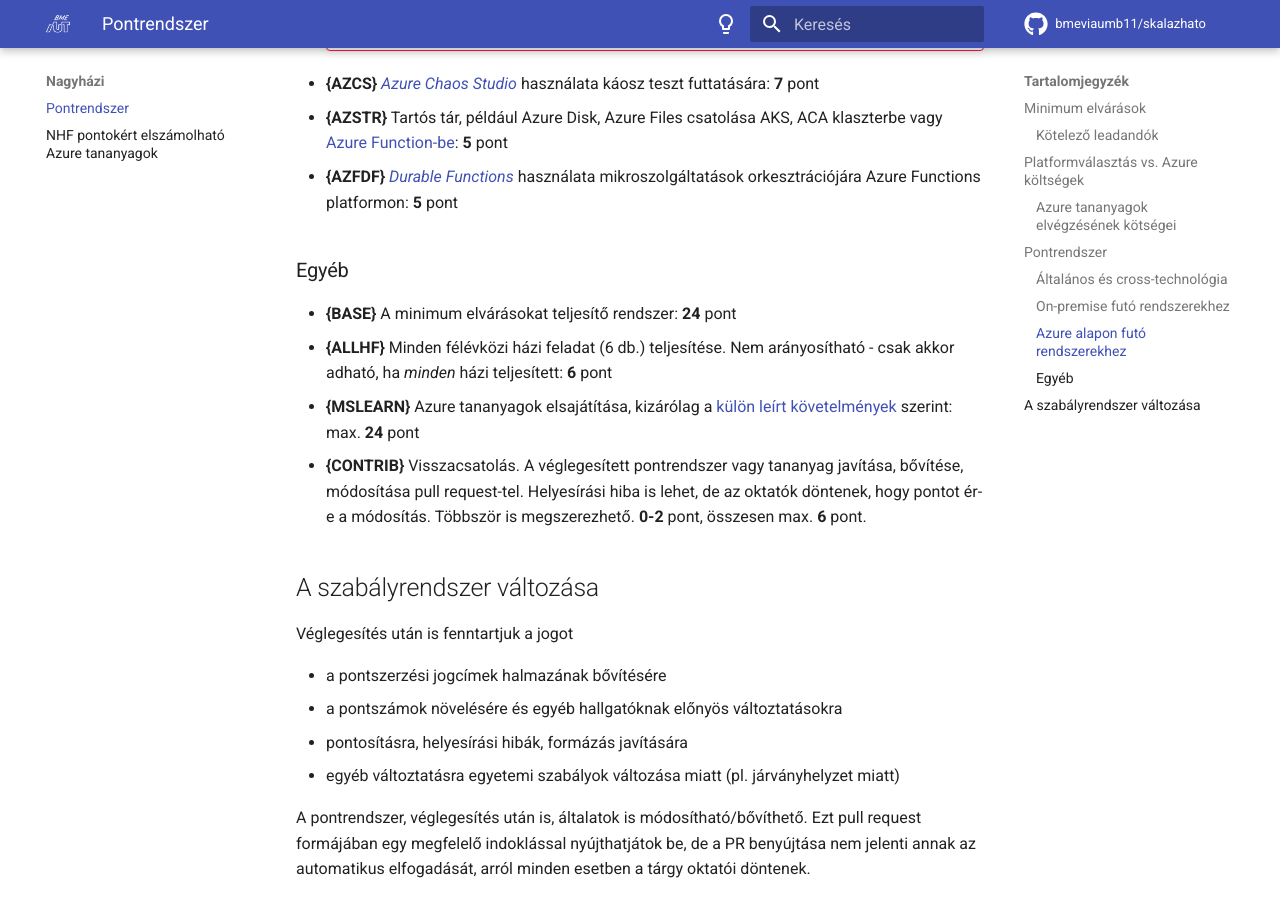
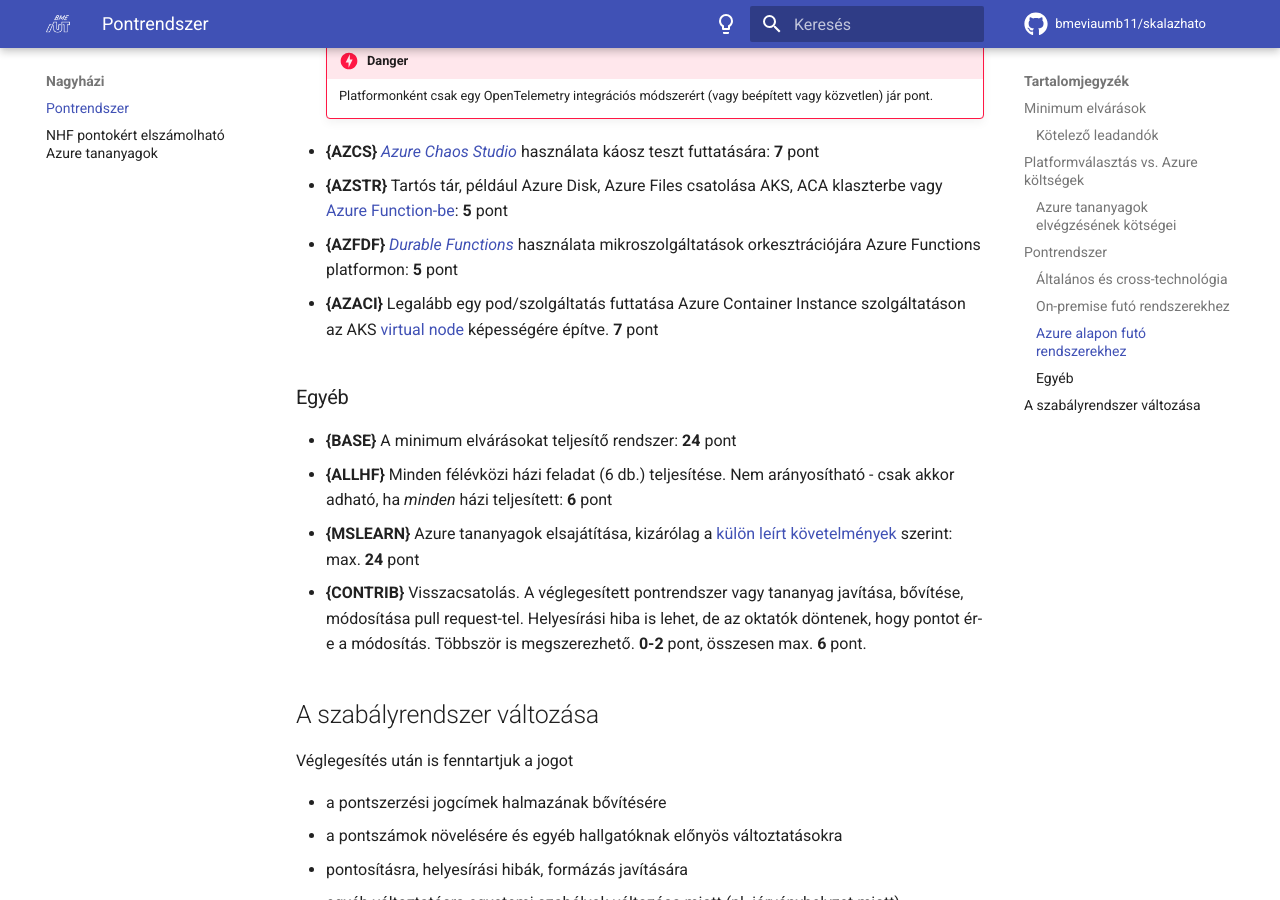
Before and after one commit to bmeviaumb11/skalazhato, an MkDocs documentation site: the page built from docs/homework/pontrendszer.md, in a window 1280 px wide and 900 px high, scrolled down 9168 px. Built offline with MkDocs 1.6.1 and Material for MkDocs 9.7.7, drawn with Linux system fonts in a browser that asks for light colours; comment, search, counter and statistics services are not loaded; some of the changed text lies outside the part shown.

Commit message:
Update pontrendszer.md

```diff
--- a/docs/homework/pontrendszer.md
+++ b/docs/homework/pontrendszer.md
@@ -214,8 +214,8 @@
     - Traefik használata útvonalválasztásra: **5** pont
     - Más, saját telepítésű (API/App) gateway használata: **10** pont
 
-  !!! danger
-      Saját gateway implementációért nem jár pont.
+    !!! danger
+        Saját gateway implementációért nem jár pont.
 
 ### Azure alapon futó rendszerekhez
 
@@ -276,6 +276,8 @@
 
 - **{AZFDF}** [*Durable Functions*](https://learn.microsoft.com/en-us/azure/azure-functions/durable/durable-functions-overview) használata mikroszolgáltatások orkesztrációjára Azure Functions platformon: **5** pont
 
+- **{AZACI}** Legalább egy pod/szolgáltatás futtatása Azure Container Instance szolgáltatáson az AKS [virtual node](https://learn.microsoft.com/en-us/azure/aks/virtual-nodes) képességére építve. **7** pont
+
 ### Egyéb
 
 - **{BASE}** A minimum elvárásokat teljesítő rendszer: **24** pont
```
